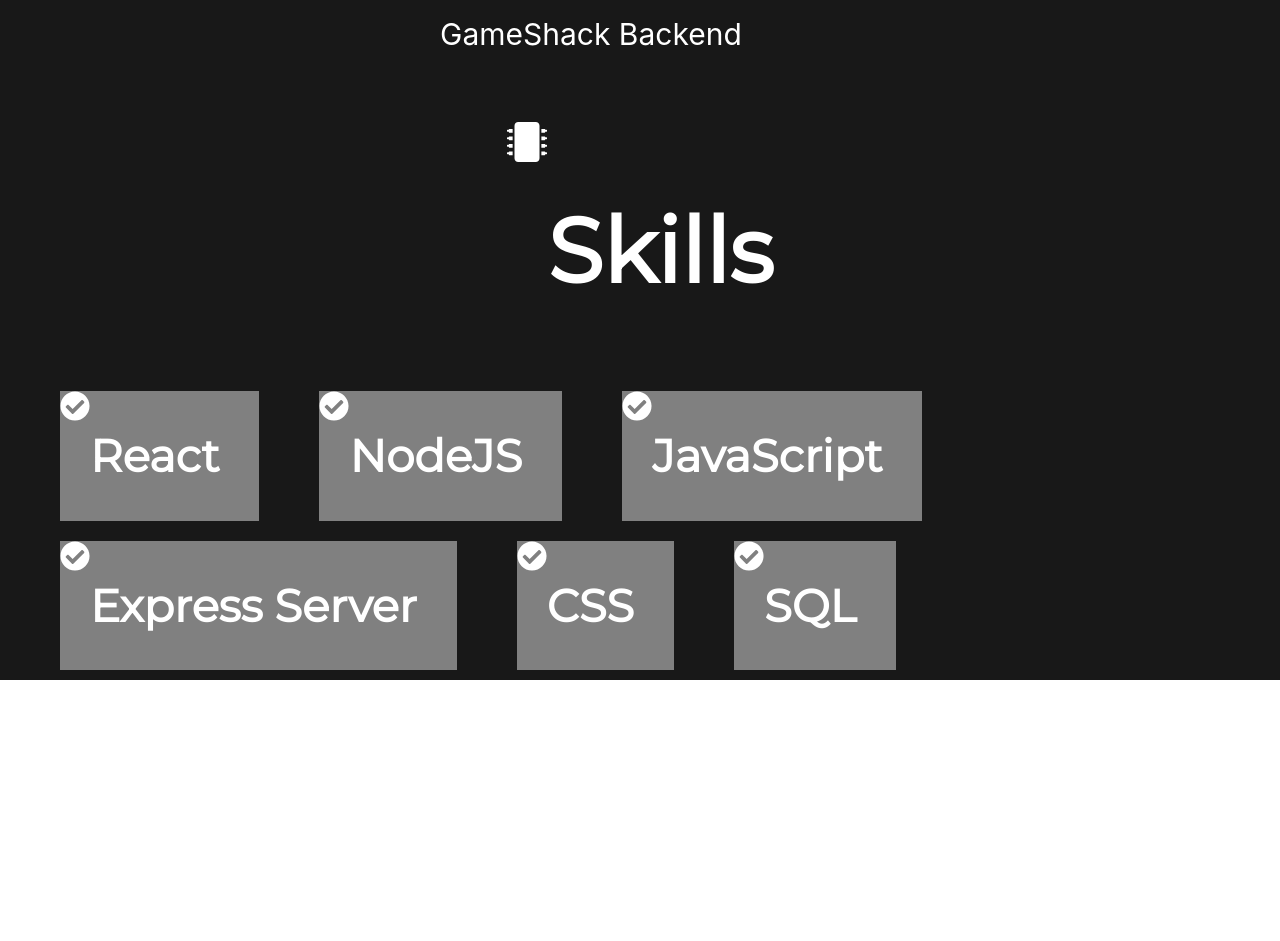
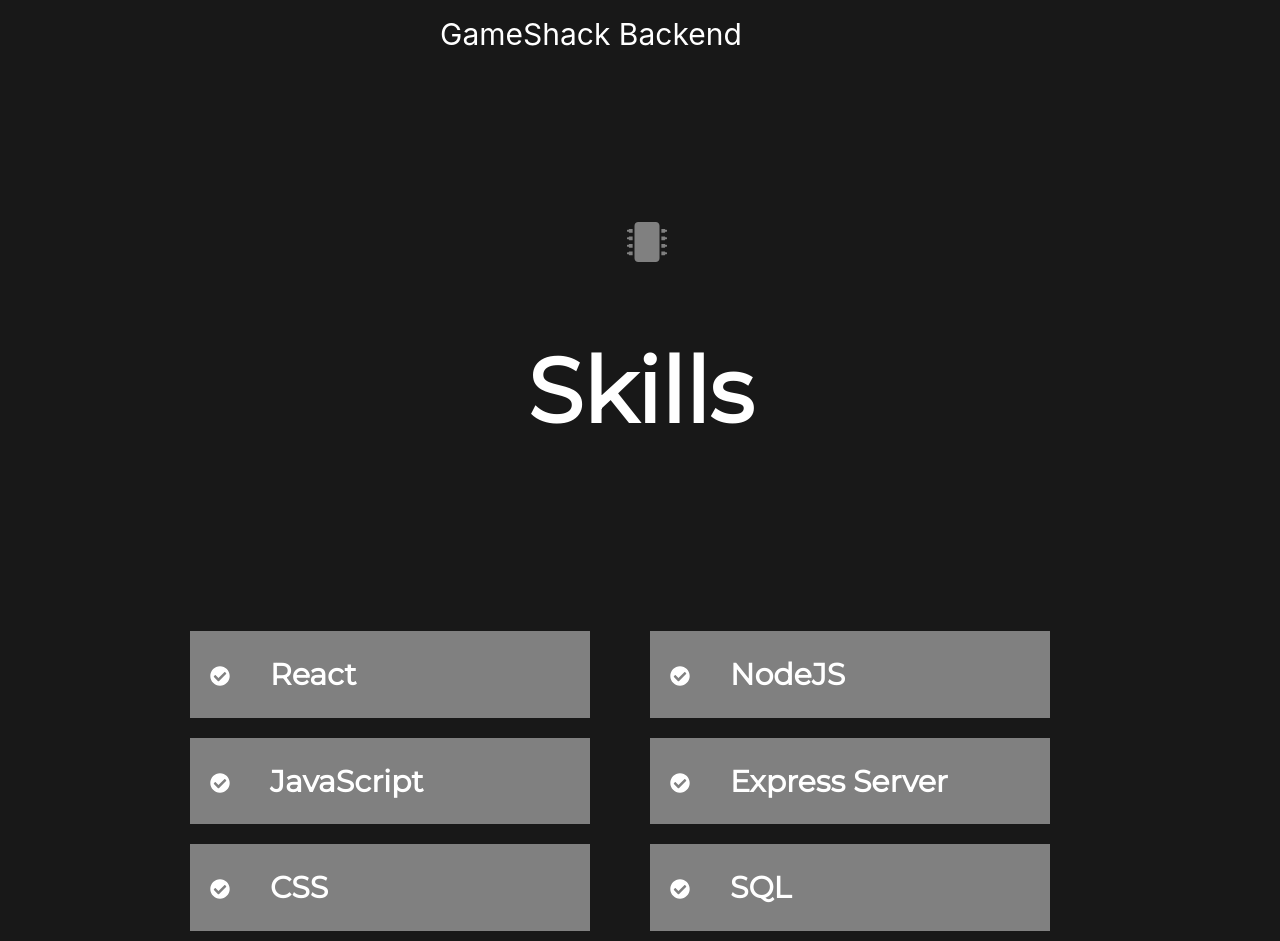
Before and after one commit to jamwil123/portfolio-website, a React (Create React App) app: page / in a window 1280 px wide. Shown: the part 1420-2361 px from the top of the page. Before the commit the page ends 2100 px from the top, so only its background shows below. Built offline with nearby package versions, Linux system fonts and the light colour scheme.

Commit message:
Styled the skills cards

```diff
--- a/src/App.css
+++ b/src/App.css
@@ -1,5 +1,7 @@
 @import url("https://fonts.googleapis.com/css2?family=Montserrat&display=swap");
-
+.App {
+  font-family: "Montserrat", sans-serif;
+}
 /* Header  */
 .headerMain {
   padding: 20px;
@@ -229,14 +231,21 @@ font-size: 45px;
   font-family: "Montserrat", sans-serif;
   display: flex;
   margin-top: 0px;
+  margin-bottom: 100px;
 
 }
 
 .skillsChip {
   height: 40px;
   width: 40px;
-  color: white;
-  font-size: 60px;
+  justify-content: center;
+  align-self: center;
+  font-family: "Montserrat", sans-serif;
+  display: flex;
+  margin-left: 100px;
+  margin-top: 100px;
+  color: grey;
+  margin-bottom: 0;
 }
 
 .skillsCards {
@@ -245,20 +254,28 @@ font-size: 45px;
   display: flex;
   flex-wrap: wrap;
   font-family: "Montserrat", sans-serif;
-  margin-left: 50px;
-  margin-right: 50px;
+  margin-left: 150px;
+  margin-right: 150px;
+  justify-content: center;
+  align-self: center;
 
 }
 
 .individualCard {
   margin :10px;
-  font-size: 30px;
+  font-size: 20px;
   margin-right: 50px;
-  padding-right: 40px;
   color: white;
   background-color: grey;
   display: flex;
   flex-direction: row;
+  min-width: 400px;
+}
+
+.checkBox {
+  margin-top: 35px;
+  margin-right: 40px;
+  margin-left: 20px;
 }
 
 
--- a/src/Components/Skills.js
+++ b/src/Components/Skills.js
@@ -6,14 +6,16 @@ export default function Skills() {
     return (
         <main className='skillsMain'>
         <div className='skillsTitle'>
+        <div>
         <FaMicrochip className='skillsChip'/>
         <h2 >Skills</h2>
+        </div>
         </div>
         <div className='skillsCards'>
             {skillsData.map((skill)=>{
                 return (
                     <div className='individualCard'>
-                    <FaCheckCircle/>
+                    <FaCheckCircle className='checkBox'/>
                     <h2 >{skill}</h2>
                     </div>
                 )
```
